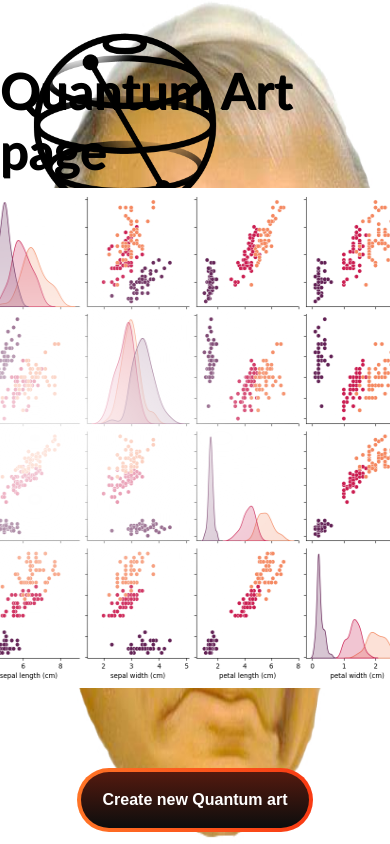
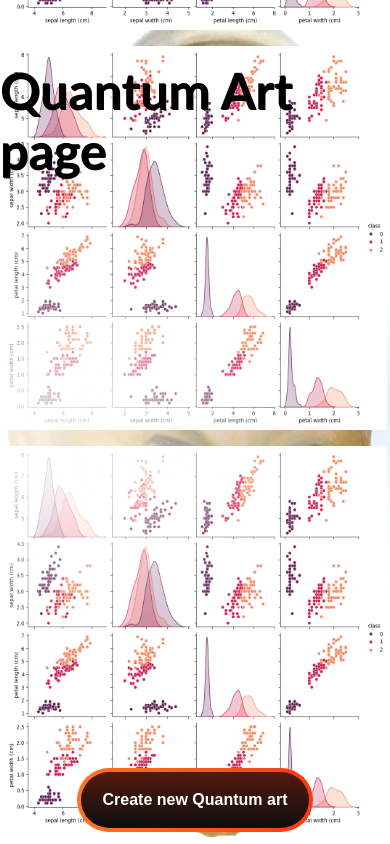
Before and after one commit to dr3du4/Quantium, a Next.js app in the folder quantium_api/: page / in a window 390 px wide. Shown: the top 844 px of the page. Built offline with nearby package versions, Linux system fonts and the light colour scheme.

Commit message:
space for 4 imgs added

```diff
--- a/quantium_api/app/page.module.css
+++ b/quantium_api/app/page.module.css
@@ -146,8 +146,18 @@
     margin-bottom: 0.5rem;
   }
 
+  .img {
+    padding: 8px;
+    width: 300px;
+    height: 300px;
+  }
+
   .center {
     padding: 8rem 0 6rem;
+    margin-left: 5px;
+    margin-right: 5px;
+    display: flex;
+    flex-wrap: wrap;
   }
 
   .center::before {
--- a/quantium_api/app/page.tsx
+++ b/quantium_api/app/page.tsx
@@ -21,14 +21,13 @@ export default function Home() {
         <h1 className={styles.title}>Quantum Art page</h1>
       </header>
       <div className={styles.center}>
-        <Image src="/images/test/foo.png" style={{width: '500px',height: '500px'}}/>
+        <Image src="/images/test/foo.png" style={{width: '400px',height: '400px', padding: '8px'}}/>
+        <Image src="/images/test/foo.png" style={{width: '400px',height: '400px', padding: '8px'}}/>
+        <Image src="/images/test/foo.png" style={{width: '400px',height: '400px', padding: '8px'}}/>
+        <Image src="/images/test/foo.png" style={{width: '400px',height: '400px', padding: '8px'}}/>
       </div>
       <div className={styles.container1}>
-        <Popup_win trigger=
-          {<button className={styles["button-78"]}>Create new Quantum art</button>}>
-          <input className={styles.input} type="text" id="fname" name="fname">
-          </input>
-        </Popup_win>
+        <button className={styles["button-78"]}>Create new Quantum art</button>
       </div>
       <div className={styles.container2}>
         <select className={styles.select}>
```
